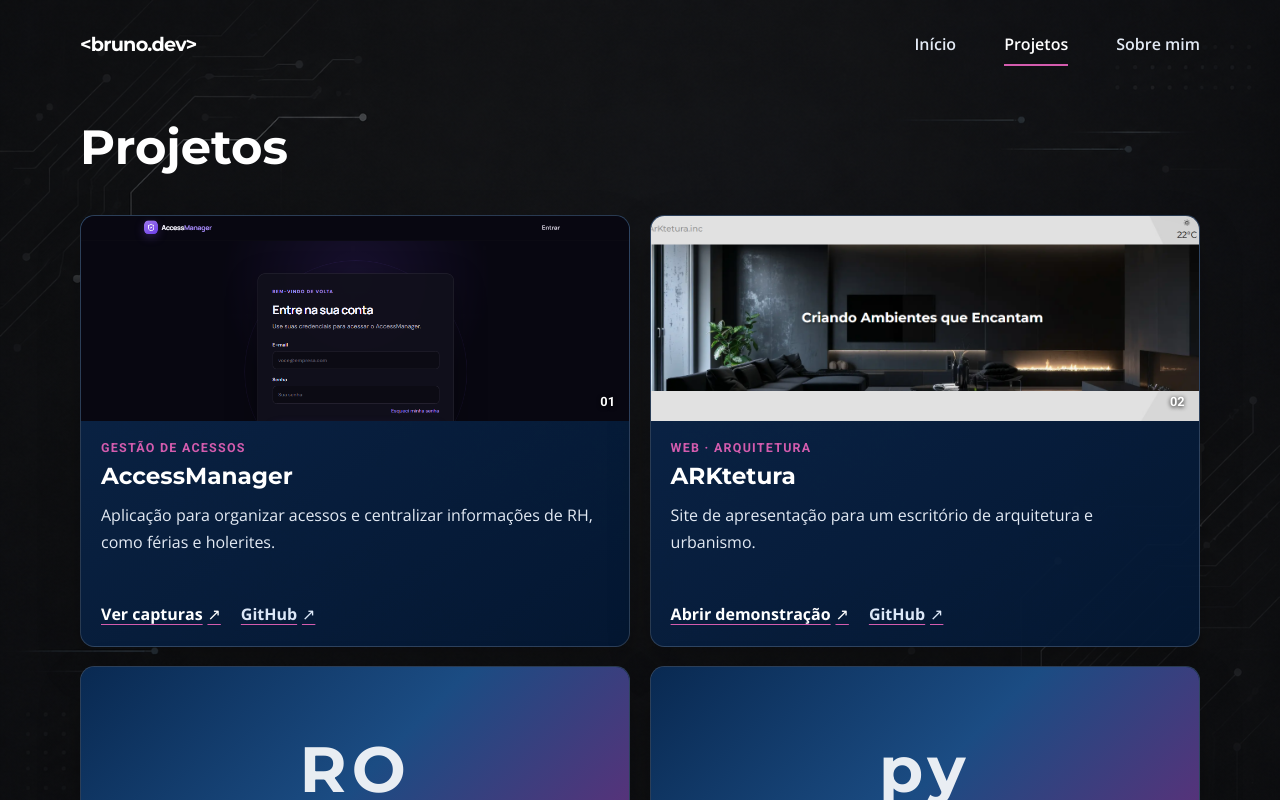
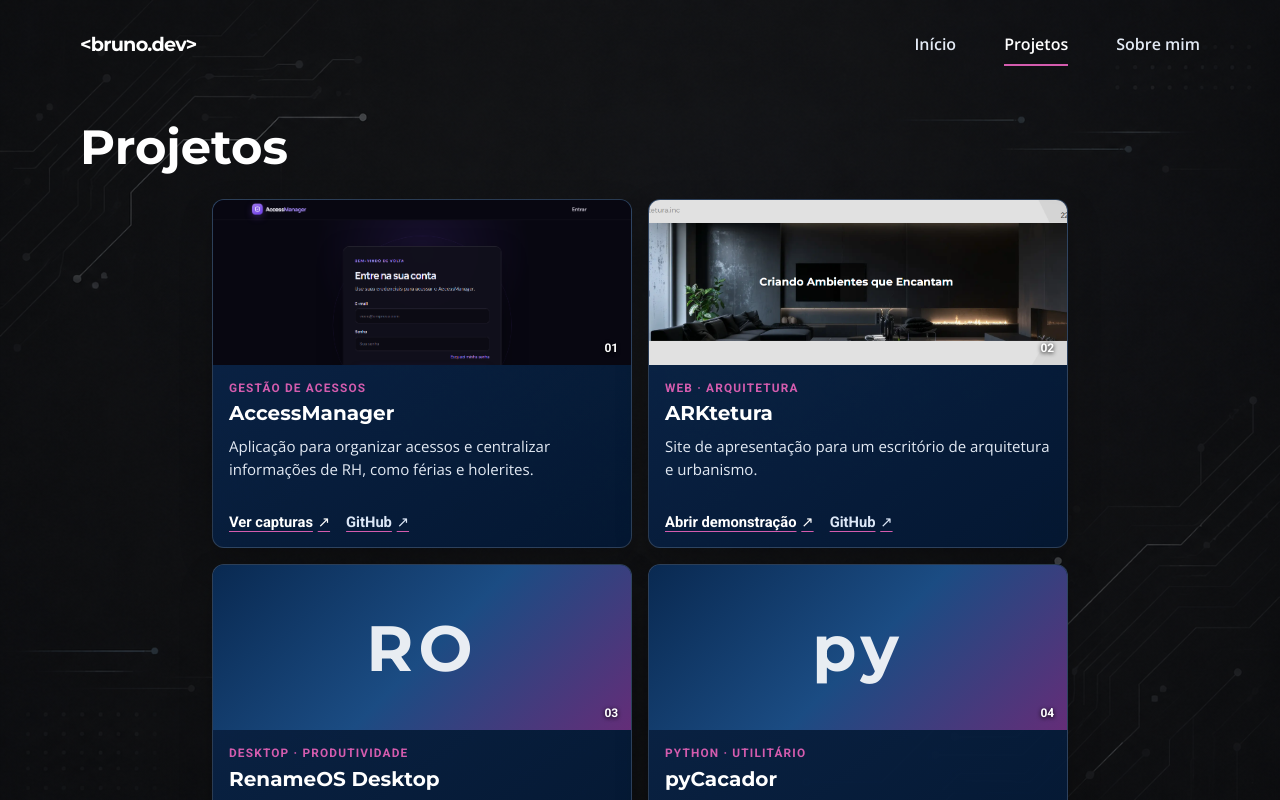
Before and after one commit to olegariobru/MyPort2, a React (Vite) app: page /Projetos in a window 1280 px wide. Shown: the top 800 px of the page. Built offline with nearby package versions, Linux system fonts and the light colour scheme.

Commit message:
style: reduce project card dimensions and update type

```diff
--- a/src/Componentes/ProjectCards/projectCard.module.css
+++ b/src/Componentes/ProjectCards/projectCard.module.css
@@ -1,29 +1,33 @@
 .projectGrid {
-  display: grid; grid-template-columns: repeat(2, minmax(0, 1fr)); gap: 1.2rem;
-  margin-top: 2.5rem;
+  display: grid; grid-template-columns: repeat(2, minmax(0, 420px)); justify-content: center; gap: 1rem;
+  margin-top: 1.5rem;
 }
 .projectCard {
-  overflow: hidden; border: 1px solid rgba(255,255,255,.15); border-radius: .9rem;
+  overflow: hidden; border: 1px solid rgba(255,255,255,.15); border-radius: .75rem;
   background: linear-gradient(145deg, rgba(12,39,76,.95), rgba(4,24,51,.95));
-  box-shadow: 0 18px 45px rgba(0,0,0,.18);
+  box-shadow: 0 14px 34px rgba(0,0,0,.18);
   transition: transform .2s ease, border-color .2s ease;
 }
-.projectCard:hover { transform: translateY(-4px); border-color: rgba(212,92,174,.8); }
+.projectCard:hover { transform: translateY(-3px); border-color: rgba(212,92,174,.8); }
 .projectVisual {
-  min-height: 205px; position: relative; display: grid; place-items: center; overflow: hidden;
+  min-height: 165px; position: relative; display: grid; place-items: center; overflow: hidden;
   background: radial-gradient(circle at 70% 20%, rgba(143,36,95,.48), transparent 42%), #0c2a52;
 }
-.projectVisual img { width: 100%; height: 205px; object-fit: cover; }
+.projectVisual img { width: 100%; height: 165px; object-fit: cover; }
 .projectVisual-rename, .projectVisual-python { background: linear-gradient(135deg,#092951,#1b4c83 52%,#642d78); }
 .projectMonogram { font: 700 clamp(2rem,6vw,4rem) var(--fonte-titulos); letter-spacing: .08em; color: rgba(255,255,255,.9); }
-.projectNumber { position: absolute; right: .9rem; bottom: .75rem; font: 700 .8rem var(--fonte-secundaria); color: #fff; text-shadow: 0 1px 4px #000; }
-.projectContent { padding: 1.2rem 1.25rem 1.3rem; }
-.projectType { margin: 0 0 .5rem; color: var(--rosa-texto); font: 700 .78rem var(--fonte-secundaria); letter-spacing: .1em; text-transform: uppercase; }
-.projectContent h3 { margin: 0; font-size: 1.45rem; }
-.projectDescription { min-height: 5.2rem; margin: .75rem 0 1.1rem; color: var(--texto-suave); }
-.projectActions { display: flex; flex-wrap: wrap; gap: .75rem 1.25rem; }
-.projectLink { display: inline-flex; align-items: center; gap: .3rem; color: #fff; font-weight: 700; text-decoration: underline; text-decoration-color: var(--rosa-texto); text-underline-offset: .25rem; }
+.projectNumber { position: absolute; right: .8rem; bottom: .65rem; font: 700 .75rem var(--fonte-secundaria); color: #fff; text-shadow: 0 1px 4px #000; }
+.projectContent { padding: 1rem; }
+.projectType { margin: 0 0 .45rem; color: var(--rosa-texto); font: 700 .74rem var(--fonte-secundaria); letter-spacing: .1em; text-transform: uppercase; }
+.projectContent h3 { margin: 0; font-family: var(--fonte-titulos); font-size: 1.25rem; }
+.projectDescription { min-height: 4rem; margin: .6rem 0 .9rem; color: var(--texto-suave); font-size: .94rem; line-height: 1.55; }
+.projectActions { display: flex; flex-wrap: wrap; gap: .65rem 1rem; }
+.projectLink { display: inline-flex; align-items: center; gap: .3rem; color: #fff; font-family: var(--fonte-secundaria); font-size: .92rem; font-weight: 700; text-decoration: underline; text-decoration-color: var(--rosa-texto); text-underline-offset: .25rem; }
 .projectLink:hover { color: var(--rosa-texto); }
 .projectGithub { color: #dce7f7; }
-@media (max-width: 760px) { .projectGrid { grid-template-columns: 1fr; } .projectDescription { min-height: 0; } }
+@media (max-width: 760px) {
+  .projectGrid { grid-template-columns: minmax(0, 420px); }
+  .projectDescription { min-height: 0; }
+}
+@media (max-width: 440px) { .projectGrid { grid-template-columns: minmax(0, 1fr); } }
 @media (prefers-reduced-motion: reduce) { .projectCard { transition: none; } }
```
